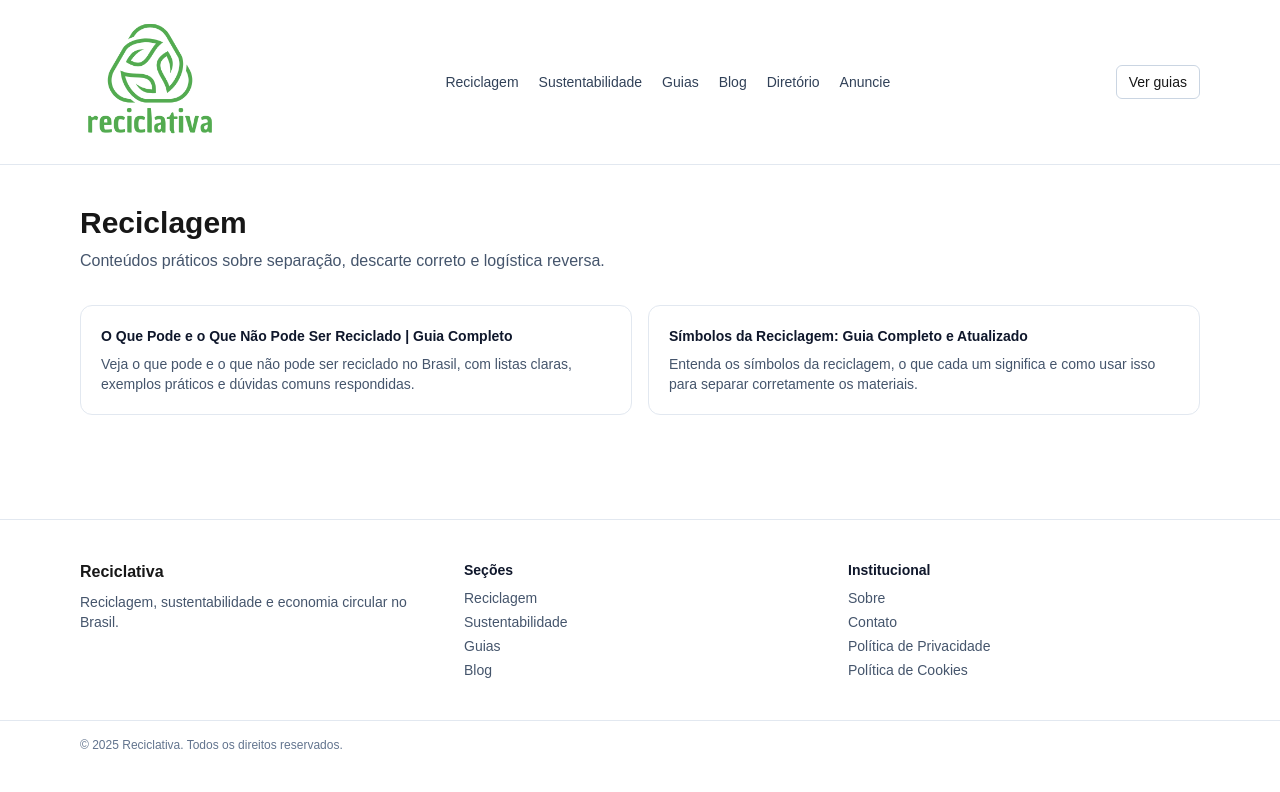
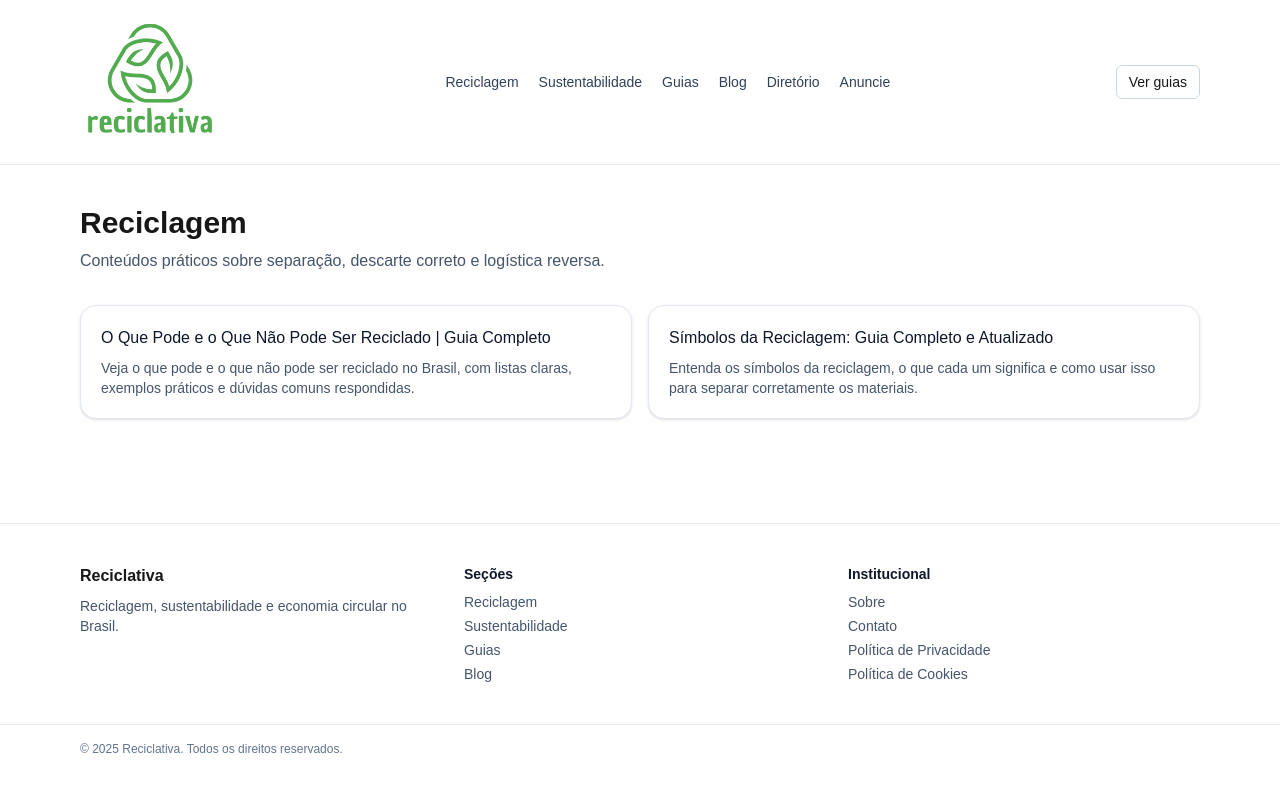
Before and after one commit to aieduardopompeu/reciclativa-portal, a Next.js app: page /reciclagem in a window 1280 px wide. Shown: the top 792 px of the page. Built offline with nearby package versions, Linux system fonts and the light colour scheme.

Commit message:
feat(ui): padronizar cards com CardLink

```diff
--- a/src/app/page.tsx
+++ b/src/app/page.tsx
@@ -1,4 +1,5 @@
 import Link from "next/link";
+import { CardLink } from "@/components/ui/CardLink";
 
 function Section({
   title,
@@ -18,16 +19,7 @@ function Section({
 
       <div className="grid gap-3 md:grid-cols-2">
         {items.map((i) => (
-          <Link
-            key={i.href}
-            href={i.href}
-            className="rounded-xl border border-slate-200 p-4 hover:bg-slate-50"
-          >
-            <div className="font-medium">{i.label}</div>
-            {i.note ? (
-              <div className="mt-1 text-sm text-slate-600">{i.note}</div>
-            ) : null}
-          </Link>
+          <CardLink href={i.href} title={i.label} description={i.note} />
         ))}
       </div>
     </section>
--- a/src/app/reciclagem/page.tsx
+++ b/src/app/reciclagem/page.tsx
@@ -1,5 +1,6 @@
 import Link from "next/link";
 import { reciclademArticles } from "@/content/reciclagem";
+import { CardLink } from "@/components/ui/CardLink";
 
 export default function ReciclagemIndexPage() {
   return (
@@ -11,16 +12,11 @@ export default function ReciclagemIndexPage() {
 
       <section className="mt-8 grid gap-4 md:grid-cols-2">
         {reciclademArticles.map((a) => (
-          <Link
-            key={a.slug}
+          <CardLink
             href={`/reciclagem/${a.slug}`}
-            className="rounded-xl border border-slate-200 p-5 hover:bg-slate-50"
-          >
-            <div className="text-sm font-semibold text-slate-900">
-              {a.title}
-            </div>
-            <p className="mt-2 text-sm text-slate-600">{a.description}</p>
-          </Link>
+            title={a.title}
+            description={a.description}
+          />
         ))}
       </section>
     </main>
--- /dev/null
+++ b/src/components/ui/CardLink.tsx
@@ -0,0 +1,23 @@
+import Link from "next/link";
+
+type CardLinkProps = {
+  href: string;
+  title: string;
+  description?: string;
+};
+
+export function CardLink({ href, title, description }: CardLinkProps) {
+  return (
+    <Link
+      href={href}
+      className="group rounded-2xl border border-slate-200 bg-white p-5 shadow-sm transition hover:-translate-y-0.5 hover:border-slate-300 hover:shadow-md"
+    >
+      <div className="font-medium text-slate-900 group-hover:text-slate-950">
+        {title}
+      </div>
+      {description ? (
+        <div className="mt-2 text-sm text-slate-600">{description}</div>
+      ) : null}
+    </Link>
+  );
+}
```
